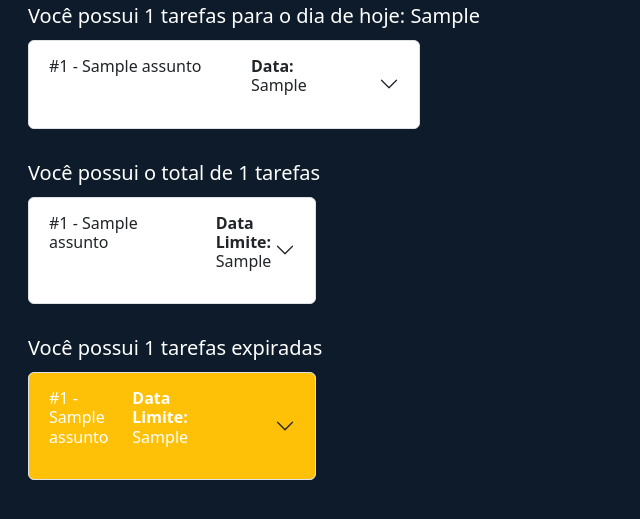
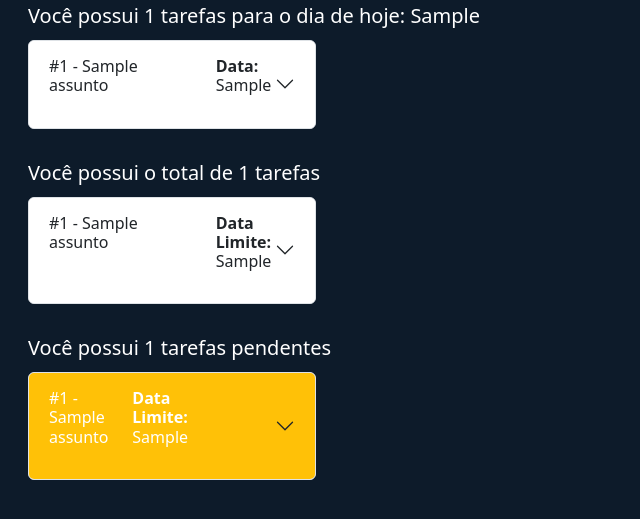
Before and after one commit to sarmanhodev/tarefas, a Flask app: template templates/home.html in a window 1280 px wide. Shown: the part 57-576 px from the top of the page, without its empty margins (0-640 px from the left). Run offline with Flask 3, Linux system fonts and the light colour scheme; the template is opened without the code that fills it: most values are stand-ins (such as "Sample title", 1, 10 or a date in 2020); parts of the project's set-up code (start-up, migrations or seed data) failed here and were passed over; some libraries are stand-ins or nearby versions.

Commit message:
Update home.html

```diff
--- a/templates/home.html
+++ b/templates/home.html
@@ -152,7 +152,7 @@
             {%else%}
 
             {%for post in posts_today%}
-            <div class="col-md-4">
+            <div class="col-md-3">
                 <div class="accordion">
                     <div class="accordion-item">
                         <h2 class="accordion-header">
@@ -488,7 +488,7 @@
         <div class="row m-1">
             <div class="col-md-8 text-start">
                 <h5 class="text-white">
-                    Você possui {{posts_expirados|count}} tarefas expiradas
+                    Você possui {{posts_expirados|count}} tarefas pendentes
                 </h5>
             </div>
         </div>
@@ -496,7 +496,7 @@
         <div class="row m-1">
             <div class="col-md-6">
                 <h6 class="text-white">
-                    Você não possui tarefas expiradas!
+                    Você não possui tarefas pendentes!
                 </h6>
             </div>
         </div>
```
